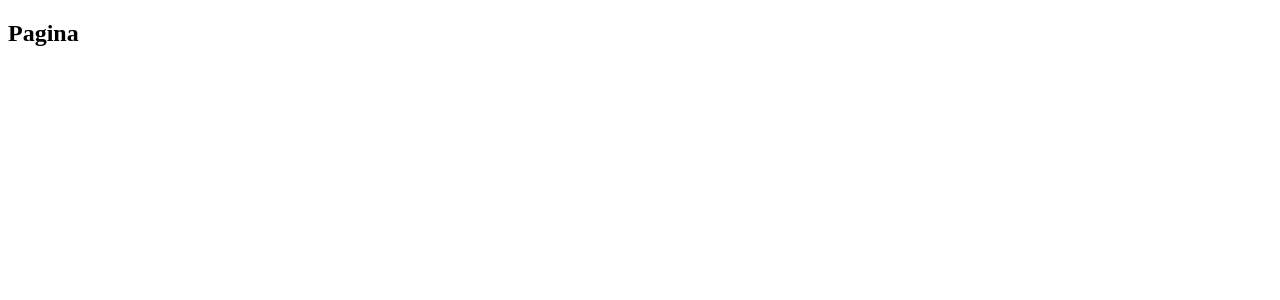
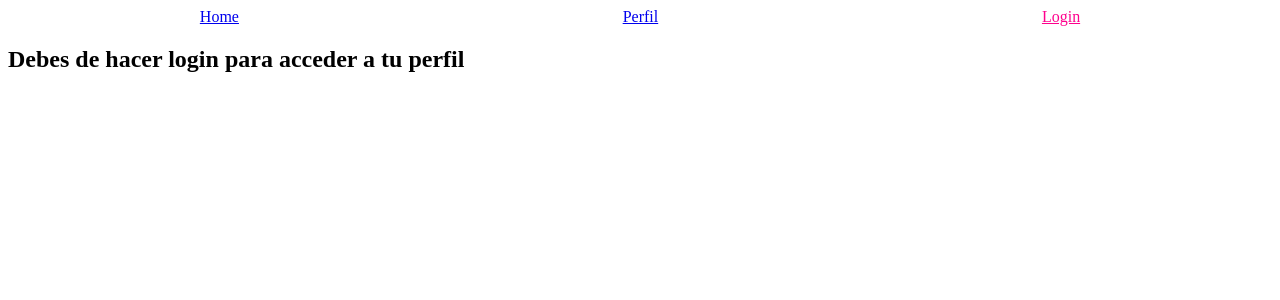
Before and after one commit to GerardoGallegos/curso-react-router-v4, a React app: page /login in a window 1280 px wide. Shown: the top 300 px of the page. Built offline with nearby package versions, Linux system fonts and the light colour scheme; the HTML template or start-up script is replaced by a standard one.

Commit message:
Leccion # 15 - Usando el component <Redirect />

```diff
--- a/src/App.css
+++ b/src/App.css
@@ -1,3 +1,8 @@
+
+nav {
+  display: flex;
+  justify-content: space-around;
+}
 
 a.activa {
   color: #ff008d;
--- a/src/App.js
+++ b/src/App.js
@@ -1,35 +1,56 @@
-import React, { Component } from 'react'
-import { BrowserRouter, Route } from 'react-router-dom'
+import React from 'react'
+import { BrowserRouter, Route, NavLink, Redirect } from 'react-router-dom'
+import './App.css'
 
-const Pagina = (props) => {
-  console.log(props)
+const Navegation = () => (
+  <nav>
+    <NavLink to='/' exact activeClassName='activa'>Home</NavLink>
+    <NavLink to='/perfil' activeClassName='activa'>Perfil</NavLink>
+    <NavLink to='/login' activeClassName='activa'>Login</NavLink>
+  </nav>
+)
+
+const Home = () => (
+  <h2>Home</h2>
+)
+
+
+const Login = ({ location }) => {
+
+  if (location.state) {
+    return <h2>{ location.state.message }</h2>
+  }
+
   return (
-    <h2>Pagina</h2>
+    <h2>Login</h2>
   )
 }
 
-class App extends Component {
-  state = {
-    user: {
-      name: 'Gerardo Ninja',
-      country: 'Mexico'
-    }
-  }
-  render () {
-    return (
-      <BrowserRouter>
-        <Route
-          path='/:page'
-          render={(props) => (
-            <Pagina
-              {...props}
-              user={this.state.user}
-            />
-          )}
-        />
-      </BrowserRouter>
-    )
-  }
+const isAuth = false
+
+const Perfil = () => {
+  return isAuth
+    ? <h2>Bienvenido a tu Perfil</h2>
+    : <Redirect
+        to={{
+          pathname: '/login',
+          state: {
+            message: 'Debes de hacer login para acceder a tu perfil'
+          }
+        }}
+      />
 }
 
+const App = () => (
+  <BrowserRouter>
+    <>
+      <Navegation />
+      <Route path='/' exact render={Home} />
+      <Route path='/perfil' render={Perfil} />
+      <Route path='/login' render={Login} />
+      <Redirect from='/p' to='/perfil' />
+    </>
+  </BrowserRouter>
+)
+
 export default App
```
